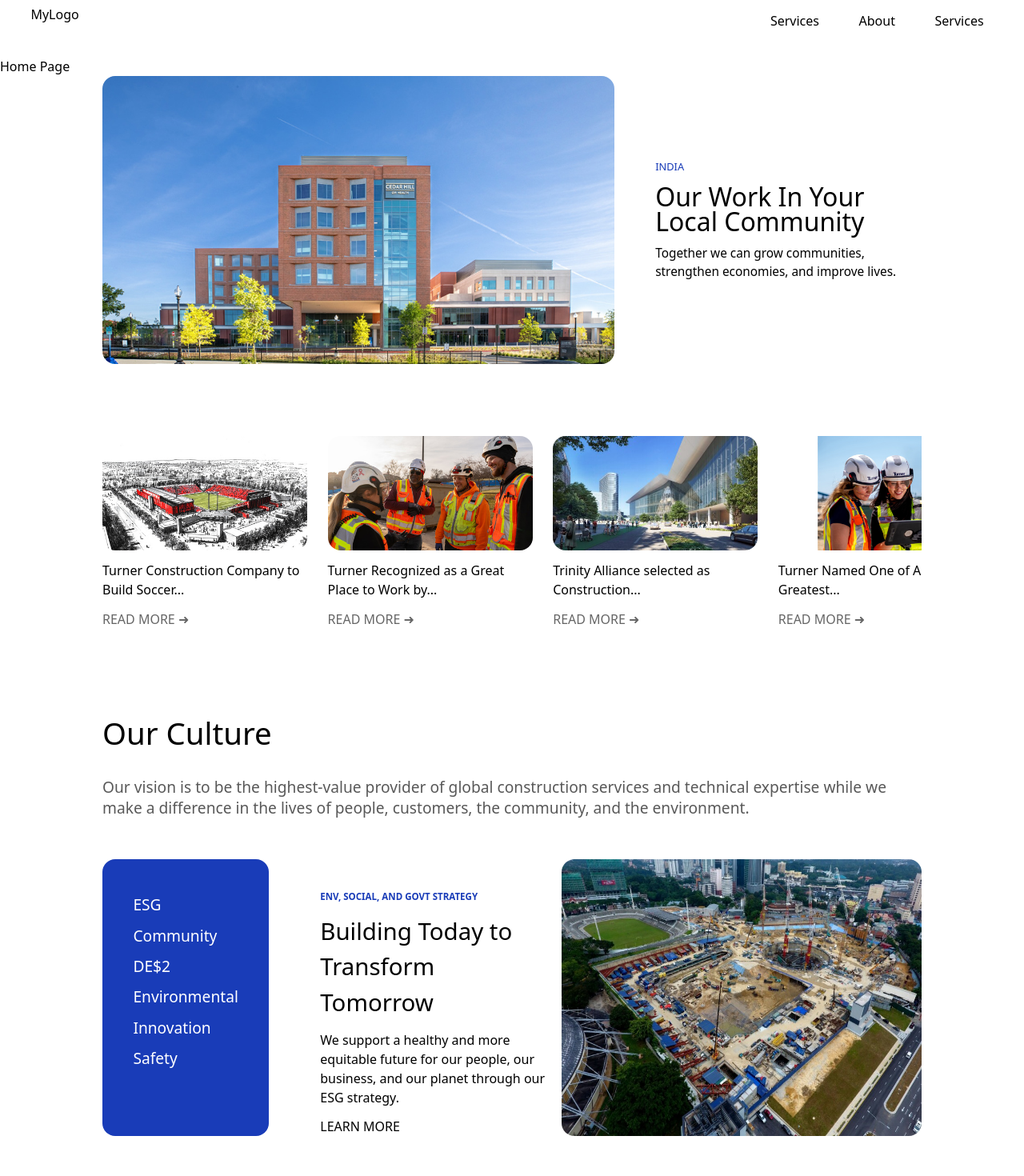
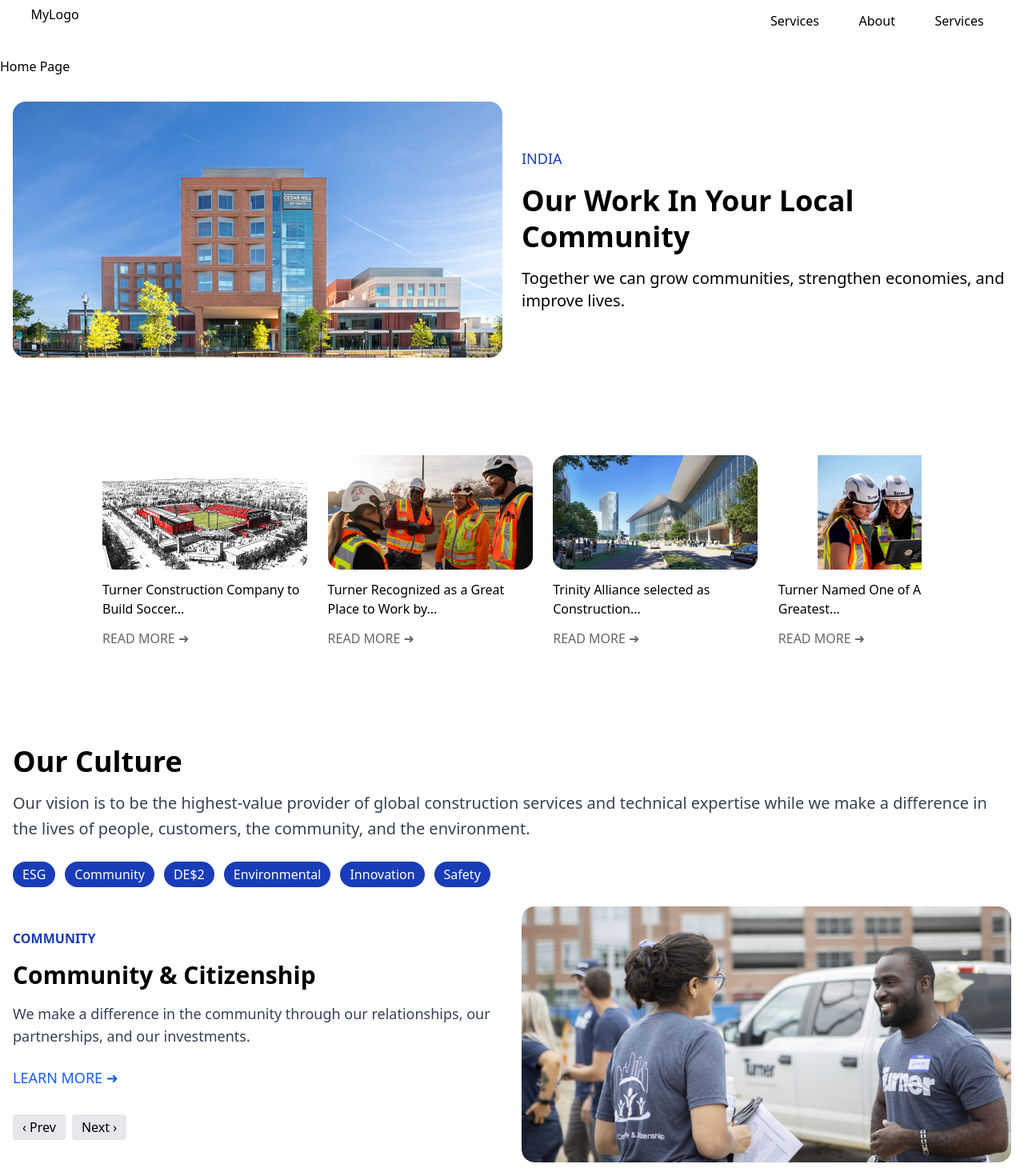
Before and after one commit to Prrooo/gati_project, a Next.js app: page / in a window 1280 px wide. Shown: the part 20-1490 px from the top of the page at 80% size. Built offline with nearby package versions, Linux system fonts and the light colour scheme.

Commit message:
home new feature add

```diff
--- a/src/components/SubMain.tsx
+++ b/src/components/SubMain.tsx
@@ -1,47 +1,38 @@
 "use client";
 import Image from "next/image";
 import Link from "next/link";
-import { useRef, useEffect } from "react";
-
-//const photos = [
-//  "sub1.jpg",
-//  "sub2.jpg",
-//  "sub3.jpg",
-//  "sub4.jpg",
-//  "sub5.jpg",
-//  "sub6.jpg",
-//];
+import { useRef, useEffect, useState } from "react";
 
 const photos = [
   {
     path: "sub1.jpg",
     text: "Turner Construction Company to Build Soccer...",
-    link: "",
+    link: "#",
   },
   {
     path: "sub2.jpg",
     text: "Turner Recognized as a Great Place to Work by...",
-    link: "",
+    link: "#",
   },
   {
     path: "sub3.jpg",
     text: "Trinity Alliance selected as Construction...",
-    link: "",
+    link: "#",
   },
   {
     path: "sub4.jpg",
     text: "Turner Named One of America’s Greatest...",
-    link: "",
+    link: "#",
   },
   {
     path: "sub5.jpg",
     text: "Turner Reaches Milestone on Clemson University...",
-    link: "",
+    link: "#",
   },
   {
     path: "sub6.jpg",
     text: "Turner Earns ISO 14001 Certification for...",
-    link: "",
+    link: "#",
   },
 ];
 
@@ -66,7 +57,7 @@
     minHeading: "DE$2",
     heading: "Diversity, Equity, and Inclusion",
     content:
-      "We are sustaining the right environment where people can be at their best, be authentic, and are treated with dignity and respect.  This includes working every day to eliminate hate and bias from our industry.",
+      "We are sustaining the right environment where people can be at their best, be authentic, and are treated with dignity and respect. This includes working every day to eliminate hate and bias from our industry.",
     link: "#",
     image: "slide3.jpg",
   },
@@ -74,7 +65,7 @@
     minHeading: "ENVI",
     heading: "Environmental Sustainability and Resiliency",
     content:
-      "We conduct our business consiously and responsibly, creating a healthy, prosperous and sustainable future for people and the planet.",
+      "We conduct our business consciously and responsibly, creating a healthy, prosperous and sustainable future for people and the planet.",
     link: "#",
     image: "slide4.jpg",
   },
@@ -98,8 +89,7 @@
 
 export default function SubMain() {
   const horizRef = useRef<HTMLDivElement>(null);
-  const index=0;
-
+  const [index, setIndex] = useState(0);
   useEffect(() => {
     const el = horizRef.current;
     if (!el) return;
@@ -121,22 +111,37 @@
     return () => el.removeEventListener("wheel", onWheel);
   }, []);
 
+  useEffect(() => {
+    const interval = setInterval(() => {
+      setIndex((prev) => (prev + 1) % subSection.length);
+    }, 5000);
+    return () => clearInterval(interval);
+  }, []);
+
+  const handlePrev = () => {
+    setIndex((prev) => (prev - 1 + subSection.length) % subSection.length);
+  };
+  const handleNext = () => {
+    setIndex((prev) => (prev + 1) % subSection.length);
+  };
+
   return (
-    <div className="flex flex-col overflow-y-auto">
-      <aside className="flex justify-center gap-[4vw] mx-[10vw]">
+    <div className="flex flex-col">
+      <aside className="container mx-auto flex flex-col md:flex-row items-center gap-6 px-4 py-8">
+        <div className="w-full md:w-1/2 relative h-48 md:h-64 lg:h-80">
           <Image
             src="/images/main1.jpg"
             alt="SubMain"
-          width={300}
-          height={300}
-          className="object-contain rounded-2xl w-[50vw]"
+            fill
+            className="object-cover rounded-2xl"
           />
-        <div className="flex flex-col gap-[1vw] justify-center">
-          <p className="text-[1vw] text-blue-800">INDIA</p>
-          <p className="text-[2.5vw] leading-[2.4vw]">
+        </div>
+        <div className="w-full md:w-1/2 flex flex-col gap-4">
+          <p className="text-blue-800 text-sm sm:text-base md:text-lg">INDIA</p>
+          <p className="text-xl sm:text-2xl md:text-3xl lg:text-4xl font-semibold leading-tight">
             Our Work In Your Local Community
           </p>
-          <p className="text-[1.2vw]">
+          <p className="text-base sm:text-lg md:text-xl">
             Together we can grow communities, strengthen economies, and improve
             lives.
           </p>
@@ -170,41 +175,83 @@
           </div>
         ))}
       </div>
-      <div className="my-[1vw]">
-        <p className="text-[3vw] mx-[10vw] mb-[2vw]">Our Culture</p>
-        <p className="text-[1.5vw] opacity-65 leading-[2vw] mx-[10vw]">
+
+      <section className="container mx-auto px-4 py-8">
+        <p className="text-2xl sm:text-3xl md:text-4xl font-semibold mb-4">
+          Our Culture
+        </p>
+        <p className="text-base sm:text-lg md:text-xl text-gray-700 mb-6 leading-relaxed">
           Our vision is to be the highest-value provider of global construction
           services and technical expertise while we make a difference in the
           lives of people, customers, the community, and the environment.
         </p>
-        <div className="flex justify-between mx-[10vw] my-[4vw] gap-[5vw] ">
-          <div className="flex leading-[3vw] p-[3vw] bg-blue-800 text-white text-[1.5vw] rounded-2xl">
-            <ul>
-              <li>ESG</li>
-              <li>Community</li>
-              <li>DE$2</li>
-              <li>Environmental</li>
-              <li>Innovation</li>
-              <li>Safety</li>
+
+        <div className="mb-6">
+          <ul className="flex flex-wrap gap-3 text-sm sm:text-base">
+            {[
+              "ESG",
+              "Community",
+              "DE$2",
+              "Environmental",
+              "Innovation",
+              "Safety",
+            ].map((item) => (
+              <li
+                key={item}
+                className="px-3 py-1 bg-blue-800 text-white rounded-full"
+              >
+                {item}
+              </li>
+            ))}
           </ul>
         </div>
-          <div className="flex gap-[1vw]">
-            <div className="flex mt-[3vw] flex-col gap-[1vw]">
-              <p className="text-blue-800 font-bold text-[0.9vw]">{subSection[index].minHeading}</p>
-              <p className="text-[2.3vw]">{subSection[index].heading}</p>
-              <p>{subSection[index].content}</p>
-              <Link href={subSection[index].link}>LEARN MORE</Link>
+
+        <div className="flex flex-col md:flex-row items-center gap-6">
+          <div className="w-full md:w-1/2 flex flex-col gap-4">
+            <p className="text-blue-800 font-bold text-sm sm:text-base">
+              {subSection[index].minHeading}
+            </p>
+            <p className="text-xl sm:text-2xl md:text-3xl font-semibold">
+              {subSection[index].heading}
+            </p>
+            <p className="text-base sm:text-lg text-gray-700">
+              {subSection[index].content}
+            </p>
+            <Link
+              href={subSection[index].link || "#"}
+              className="inline-block mt-2 text-blue-600 text-base sm:text-lg"
+            >
+              LEARN MORE ➜
+            </Link>
+
+            <div className="mt-4 flex gap-2">
+              <button
+                onClick={handlePrev}
+                className="px-3 py-1 bg-gray-200 rounded hover:bg-gray-300"
+                aria-label="Previous"
+              >
+                ‹ Prev
+              </button>
+              <button
+                onClick={handleNext}
+                className="px-3 py-1 bg-gray-200 rounded hover:bg-gray-300"
+                aria-label="Next"
+              >
+                Next ›
+              </button>
             </div>
+          </div>
+
+          <div className="w-full md:w-1/2 relative h-48 sm:h-64 md:h-72 lg:h-80 rounded-2xl overflow-hidden">
             <Image
               src={`/images/${subSection[index].image}`}
-              alt="photo"
-              width={450}
-              height={256}
-              className=" rounded-2xl"
+              alt={subSection[index].heading}
+              fill
+              className="object-cover rounded-2xl"
             />
           </div>
         </div>
-      </div>
+      </section>
     </div>
   );
 }
```
Lines whose indentation alone changed are shown as unchanged.
